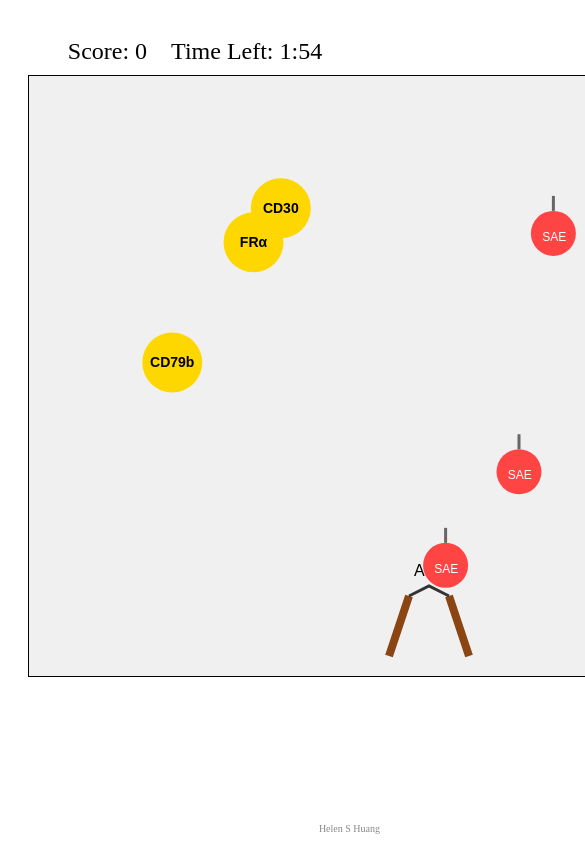
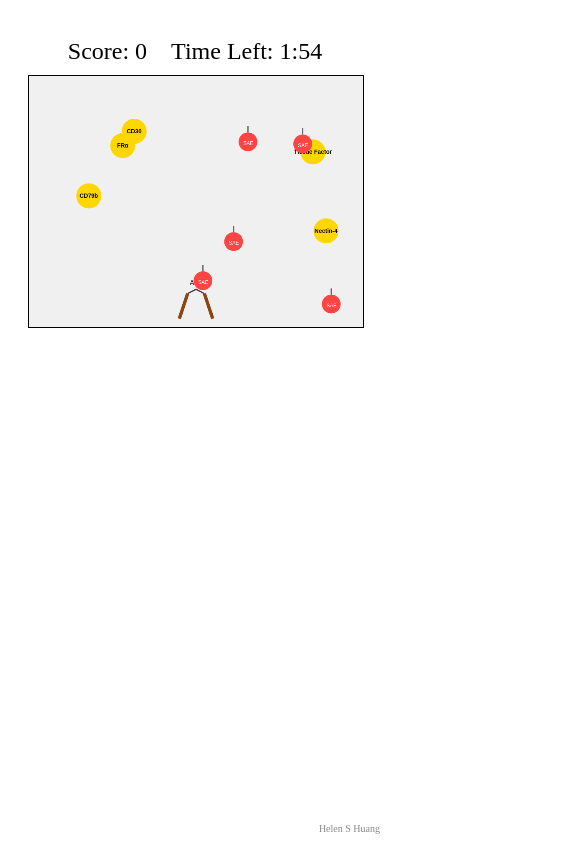
Before and after one commit to HHAIfree/killingADC, a plain HTML site: page index.html in a window 390 px wide. Shown: the top 844 px of the page, 585 px wide, since content can reach past the window. Drawn offline with Linux system fonts and the light colour scheme.

Commit message:
Update index.html
for cell phones

```diff
--- a/index.html
+++ b/index.html
@@ -2,12 +2,15 @@
 <html>
 <head>
     <meta charset="UTF-8">
-    <meta name="viewport" content="width=device-width, initial-scale=1.0">
+    <meta name="viewport" content="width=device-width, initial-scale=1.0, user-scalable=no">
     <title>ADC Shooter Game</title>
     <style>
         canvas {
             border: 1px solid black;
             background: #f0f0f0;
+            width: 100%;
+            max-width: 800px;
+            height: auto;
         }
         #gameContainer {
             text-align: center;
```
